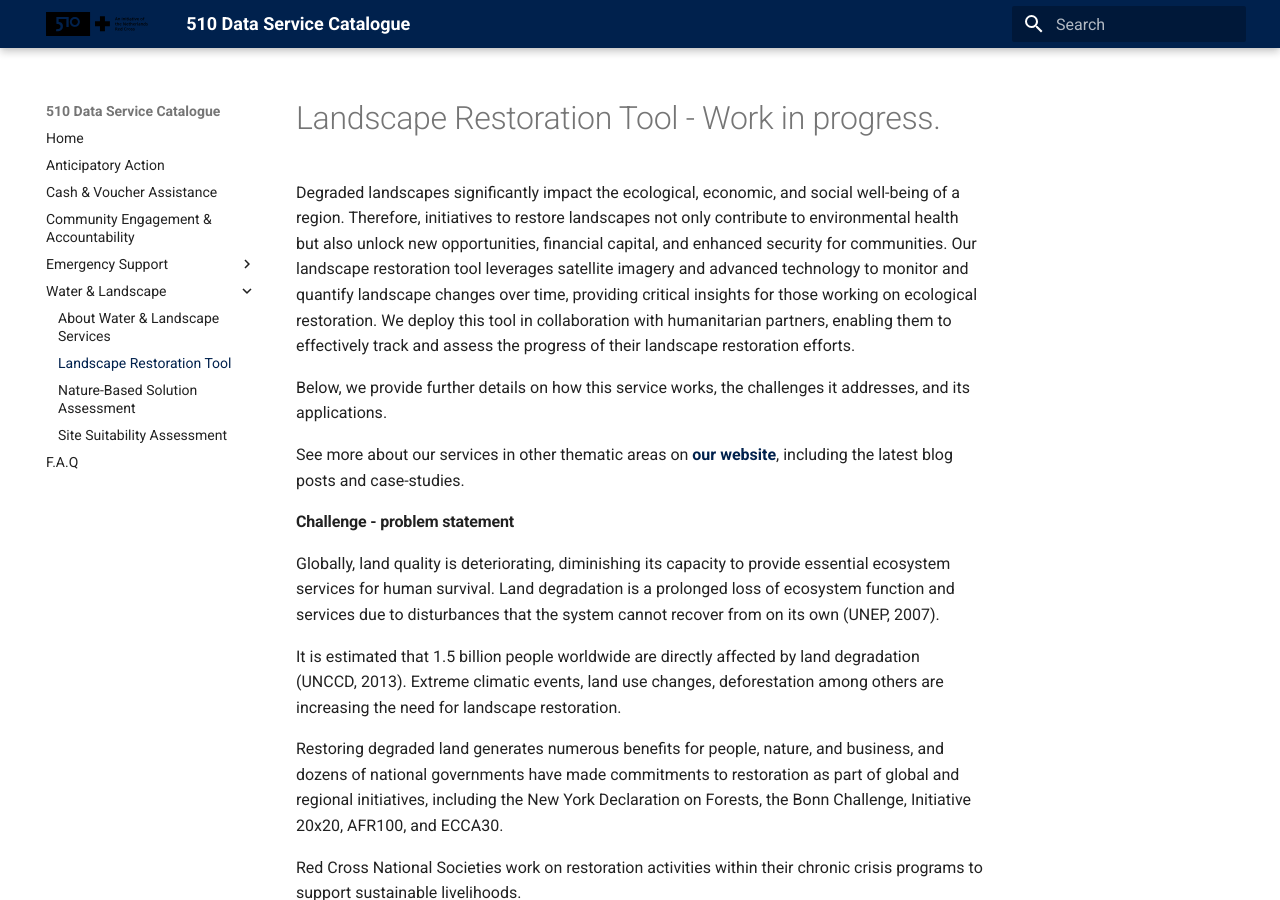
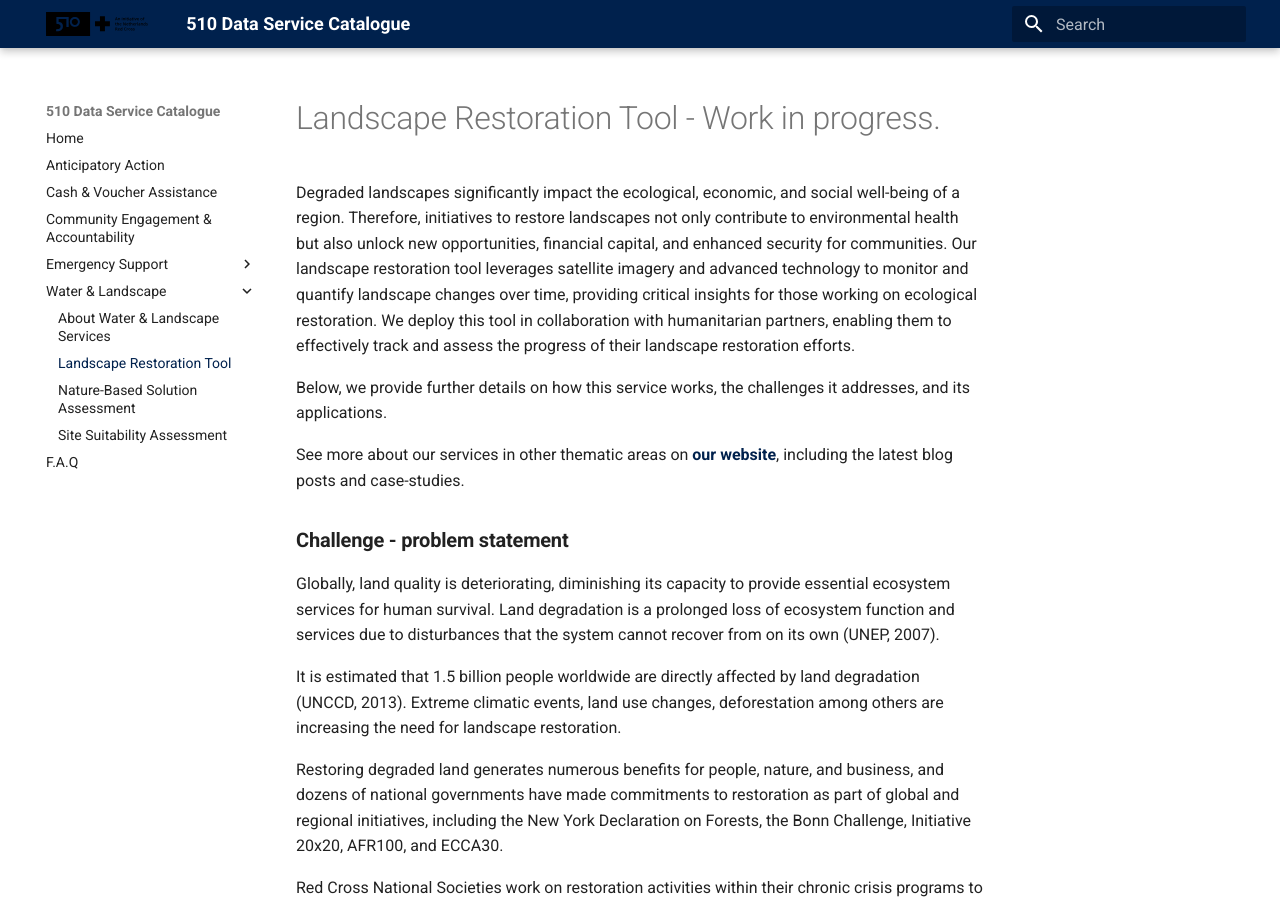
Before and after one commit to rodekruis/data-service-catalogue, an MkDocs documentation site: the page built from docs/wl/lrt.md, in a window 1280 px wide and 900 px high. Built offline with MkDocs 1.6.1 and Material for MkDocs 9.7.7, drawn with Linux system fonts in a browser that asks for light colours; plug-ins that fetch from the network failed and are left out.

Commit message:
Update lrt.md

```diff
--- a/docs/wl/lrt.md
+++ b/docs/wl/lrt.md
@@ -6,7 +6,7 @@
 
 See more about our services in other thematic areas on **[our website](https://510.global/services/)**, including the latest blog posts and case-studies.
 
-#### **Challenge - problem statement**
+### Challenge - problem statement
 Globally, land quality is deteriorating, diminishing its capacity to provide essential ecosystem services for human survival. Land degradation is a prolonged loss of ecosystem function and services due to disturbances that the system cannot recover from on its own (UNEP, 2007).
 
 It is estimated that 1.5 billion people worldwide are directly affected by land degradation (UNCCD, 2013). Extreme climatic events, land use changes, deforestation among others are increasing the need for landscape restoration.
@@ -15,15 +15,15 @@
 
 Red Cross National Societies work on restoration activities within their chronic crisis programs to support sustainable livelihoods.
 
-#### **Need**
+### Need
 Restoration of landscapes can contribute towards improved food security, poverty alleviation as well as promote water, human health and biodiversity conservation. Halting and reversing degradation as well as restoring landscapes can result in hundreds of millions of hectares restored to a productive state.
 
 In the context of Red Cross national societies and partners national societies, engaging in restoration initiatives enhances the resilience of communities exposed to food insecurity and disaster risk.
 
-## Solution
+### Solution
 Increased availability and access to high-resolution satellite imagery has allowed for the ability to examine and analyze large landscapes in higher detail. The high-resolution imagery plus advanced satellite technologies can be leveraged to monitor landscape restoration initiatives.
 
-## Land Restoration Tool
+### Land Restoration Tool
 A landscape restoration tool has been developed by 510 to support NS’s and PNS’s in the monitoring of restoration activities. The tool is adapted from an existing GIS software to monitor the green mass implemented in an area based on a set of identified indicators on the national/regional level available for any tree coverage/planting activity.
 
 Benefits of using the landscape restoration tool
@@ -36,10 +36,10 @@
 4. Accessibility & Sustainability: The tool makes use of indicators that are tailored to the local context and NS’s are trained on the deployment of the tool for the monitoring of their restoration initiatives. Satellite data can also be accessed remotely, making it easier for stakeholders around the world to collaborate and make informed decisions.
 5. Decision support: The landscape restoration tool provides insights into changes that have occurred over time allowing for historical comparisons and also assessment of the effectiveness of restoration efforts.
 
-## Application
+### Application
 The landscape restoration tool has been applied in Jacmel district, Haiti. Haiti is in a persistent socio-political crisis resulting in an increasing vulnerability of the population. The application of the tool is aimed at enhancing the resilience of communities exposed to food insecurity and disaster risk in the Southeast Region, Jacmel district. Specifically, watershed management is required. Due to the steep slopes and lack of vegetative cover, the basin is exposed to high erosion and surface water run-off that can put communities at risk. A current intervention by the Haitian red cross is a reforestation program, but the benefits of this program needs to be monitored with a digital (satellite imagery based) tool
 
-## Methodology
+### Methodology
 Landscape restoration monitoring involves four steps:
 
 1. **Problem analysis**:Together with the NS, identify the challenges the communities are facing with regards to landscape degradation and ecosystem loss.  Based on this, formulate the objective of the restoration monitoring and identify the region of interest.
@@ -49,5 +49,5 @@
 
 ![Alt text](https://github.com/rodekruis/data-service-catalogue/blob/main/docs/assets/img/lrt_method.jpg "Landscape Restoration Tool")
 
-## Contact Details
+### Contact Details
 To learn more about how our landscape restoration tool can support your organization's efforts, please contact us at [Contact Information]
```
